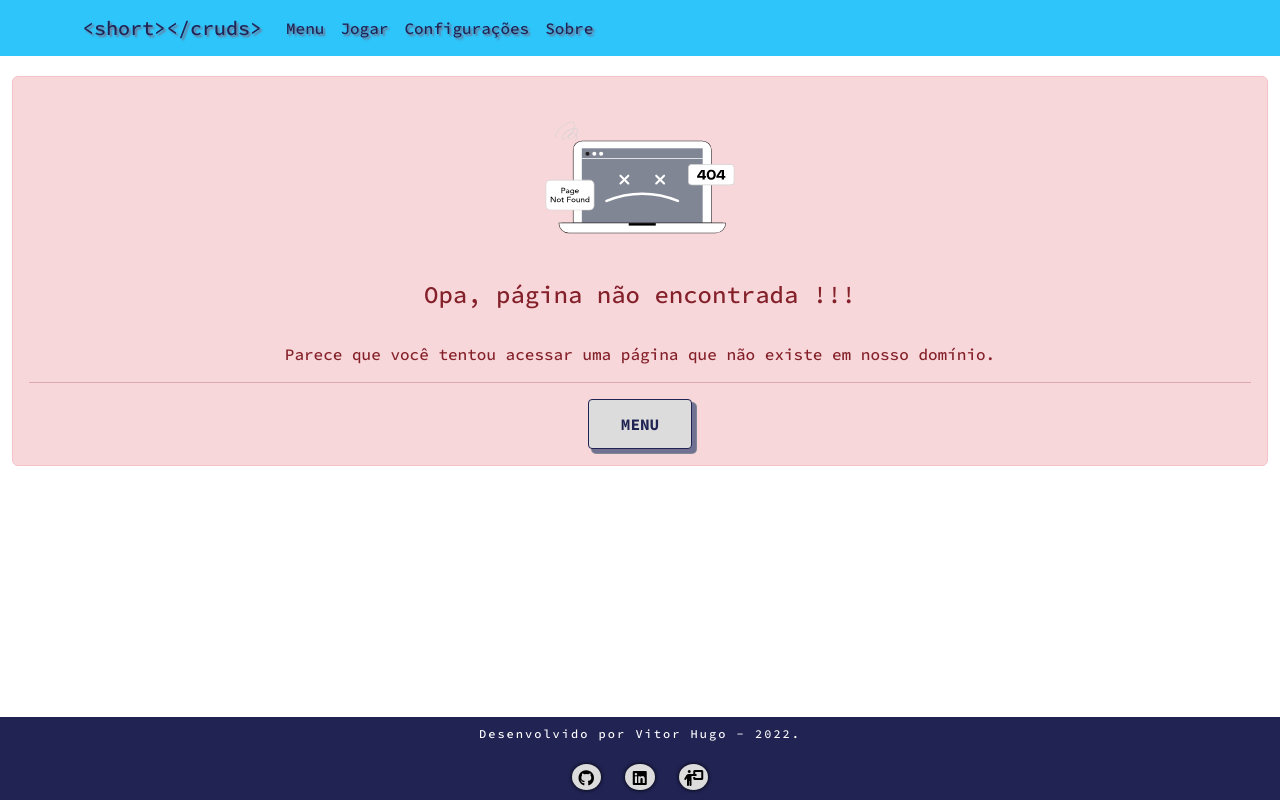
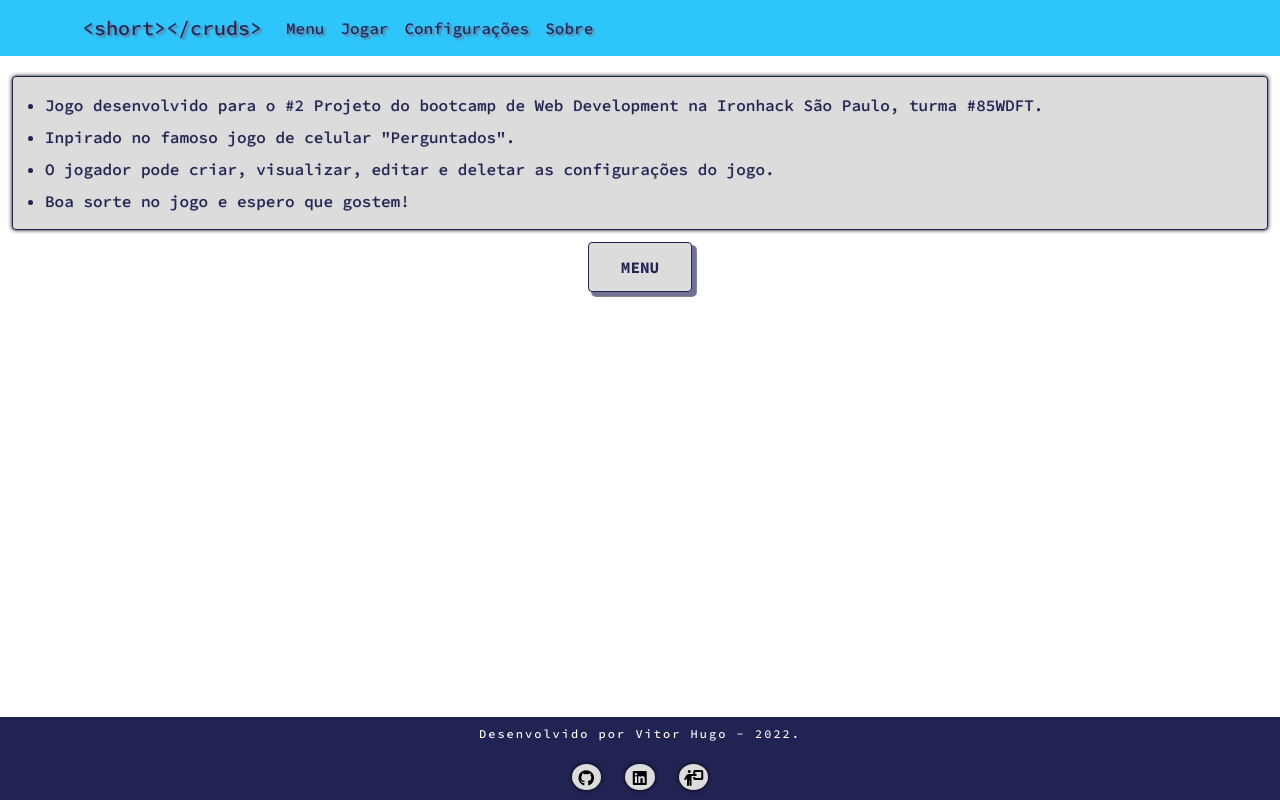
Before and after one commit to VitorHUMoreira/short-cruds, a React (Create React App) app: page /about in a window 1280 px wide. Built offline with nearby package versions, Linux system fonts and the light colour scheme.

Commit message:
skeleton created

```diff
--- a/src/App.css
+++ b/src/App.css
@@ -28,6 +28,38 @@ a:hover {
   color: black;
 }
 
+.button {
+  background-color: var(--light-grey);
+  border: 1px solid var(--dark-blue);
+  border-radius: 4px;
+  box-shadow: var(--dark-grey) 4px 4px 0 0, var(--medium-grey) 4px 4px 0 1px;
+  color: var(--dark-blue);
+  cursor: pointer;
+  display: inline-flex;
+  font-family: "Source Code Pro", sans-serif;
+  font-size: 1rem;
+  font-weight: 700;
+  padding: 12px 32px;
+}
+
+.button:hover {
+  text-decoration: none;
+  background-color: #f1f1f1;
+  border-color: var(--black);
+}
+
+.button:active {
+  box-shadow: rgba(0, 0, 0, 0.1) 0 2px 4px inset;
+  outline: none;
+}
+
+.button:not([disabled]):active {
+  box-shadow: var(--dark-grey) 2px 2px 0 0, var(--medium-grey) 2px 2px 0 1px;
+  transform: translate(2px, 2px);
+  background-color: var(--white);
+  border-color: var(--black);
+}
+
 .App {
   text-align: center;
   font-family: "Source Code Pro";
@@ -38,6 +70,14 @@ a:hover {
   margin-bottom: 20px;
 }
 
+.hamburg-hr {
+  margin: 0;
+}
+
+.hamburg-hr {
+  margin-top: 8px;
+}
+
 .brand {
   color: var(--dark-blue);
   text-shadow: 2px 2px 2px var(--dark-grey);
@@ -45,6 +85,10 @@ a:hover {
 
 .brand:hover {
   color: var(--light-grey);
+}
+
+.brand:active {
+  font-size: 19px;
 }
 
 .hamburg {
@@ -61,6 +105,11 @@ a:hover {
 
 .hamburg-collapse-item:hover {
   color: var(--light-grey);
+}
+
+.hamburg-collapse-item:active {
+  font-size: 15px;
+  color: var(--black);
 }
 
 .footer {
@@ -174,34 +223,32 @@ a:hover {
   color: var(--white);
 }
 
-.button {
+.menu {
+  display: flex;
+  flex-direction: column;
+  justify-content: center;
+  align-items: center;
+  gap: 16px;
+  height: 70vh;
+}
+
+.btn-menu {
+  min-width: 240px;
+  display: flex;
+  justify-content: center;
+  align-items: center;
+}
+
+.about-content {
+  padding: 12px 32px;
   background-color: var(--light-grey);
   border: 1px solid var(--dark-blue);
   border-radius: 4px;
-  box-shadow: var(--dark-grey) 4px 4px 0 0, var(--medium-grey) 4px 4px 0 1px;
+  box-shadow: 0px 0px 4px var(--black);
+  text-align: left;
   color: var(--dark-blue);
-  cursor: pointer;
-  display: inline-flex;
-  font-family: "Source Code Pro", sans-serif;
-  font-size: 1rem;
-  font-weight: 700;
-  padding: 12px 32px;
+  text-shadow: 0px 0px 1px var(--medium-grey);
+  line-height: 2;
+  list-style: disc;
+  margin-bottom: 12px;
 }
-
-.button:hover {
-  text-decoration: none;
-  background-color: #f1f1f1;
-  border-color: var(--black);
-}
-
-.button:active {
-  box-shadow: rgba(0, 0, 0, 0.1) 0 2px 4px inset;
-  outline: none;
-}
-
-.button:not([disabled]):active {
-  box-shadow: var(--dark-grey) 2px 2px 0 0, var(--medium-grey) 2px 2px 0 1px;
-  transform: translate(2px, 2px);
-  background-color: var(--white);
-  border-color: var(--black);
-}
--- a/src/App.js
+++ b/src/App.js
@@ -1,9 +1,12 @@
 import { Routes, Route } from "react-router-dom";
+import "./App.css";
 import Home from "./pages/Home";
 import Error from "./pages/Error";
 import NavBar from "./components/NavBar";
 import Footer from "./components/Footer";
-import "./App.css";
+import About from "./pages/About";
+import Play from "./pages/Play";
+import Configs from "./pages/Configs";
 
 function App() {
   return (
@@ -13,6 +16,12 @@ function App() {
         <Route path="/" element={<Home />} />
 
         <Route path="*" element={<Error />} />
+
+        <Route path="/play" element={<Play />} />
+
+        <Route path="/configs" element={<Configs />} />
+
+        <Route path="/about" element={<About />} />
       </Routes>
       <Footer />
     </div>
--- a/src/components/NavBar/index.js
+++ b/src/components/NavBar/index.js
@@ -19,21 +19,26 @@ function NavBar() {
           id="basic-navbar-nav"
         >
           <Nav className="me-auto">
+            <hr className="hamburg-hr" />
             <Link className="nav-link hamburg-collapse-item" to="/">
               Menu
             </Link>
+            <hr className="hamburg-hr" />
 
             <Link className="nav-link hamburg-collapse-item" to="/play">
               Jogar
             </Link>
+            <hr className="hamburg-hr" />
 
             <Link className="nav-link hamburg-collapse-item" to="/configs">
               Configurações
             </Link>
+            <hr className="hamburg-hr" />
 
             <Link className="nav-link hamburg-collapse-item" to="/about">
               Sobre
             </Link>
+            <hr className="hamburg-hr" />
           </Nav>
         </Navbar.Collapse>
       </Container>
--- /dev/null
+++ b/src/pages/About/index.js
@@ -0,0 +1,26 @@
+import { Link } from "react-router-dom";
+
+function About() {
+  return (
+    <div className="container-xxl">
+      <ul class="about-content">
+        <li>
+          Jogo desenvolvido para o #2 Projeto do bootcamp de Web Development na
+          Ironhack São Paulo, turma #85WDFT.
+        </li>
+        <li>Inpirado no famoso jogo de celular "Perguntados".</li>
+        <li>
+          O jogador pode criar, visualizar, editar e deletar as configurações do
+          jogo.
+        </li>
+        <li>Boa sorte no jogo e espero que gostem!</li>
+      </ul>
+
+      <Link to="/">
+        <button class="button">MENU</button>
+      </Link>
+    </div>
+  );
+}
+
+export default About;
--- /dev/null
+++ b/src/pages/Configs/index.js
@@ -0,0 +1,9 @@
+function Configs() {
+  return (
+    <div className="container-xxl">
+      <h1>CONFIGS</h1>
+    </div>
+  );
+}
+
+export default Configs;
--- a/src/pages/Home/index.js
+++ b/src/pages/Home/index.js
@@ -1,7 +1,17 @@
+import { Link } from "react-router-dom";
+
 function Home() {
   return (
-    <div>
-      <h1>HOME</h1>
+    <div className="container-xxl menu">
+      <Link to="/play">
+        <button className="button btn-menu">JOGAR</button>
+      </Link>
+      <Link to="/configs">
+        <button className="button btn-menu">CONFIGURAÇÕES</button>
+      </Link>
+      <Link to="/about">
+        <button className="button btn-menu">SOBRE</button>
+      </Link>
     </div>
   );
 }
--- /dev/null
+++ b/src/pages/Play/index.js
@@ -0,0 +1,9 @@
+function Play() {
+  return (
+    <div className="container-xxl">
+      <h1>PLAY</h1>
+    </div>
+  );
+}
+
+export default Play;
```
